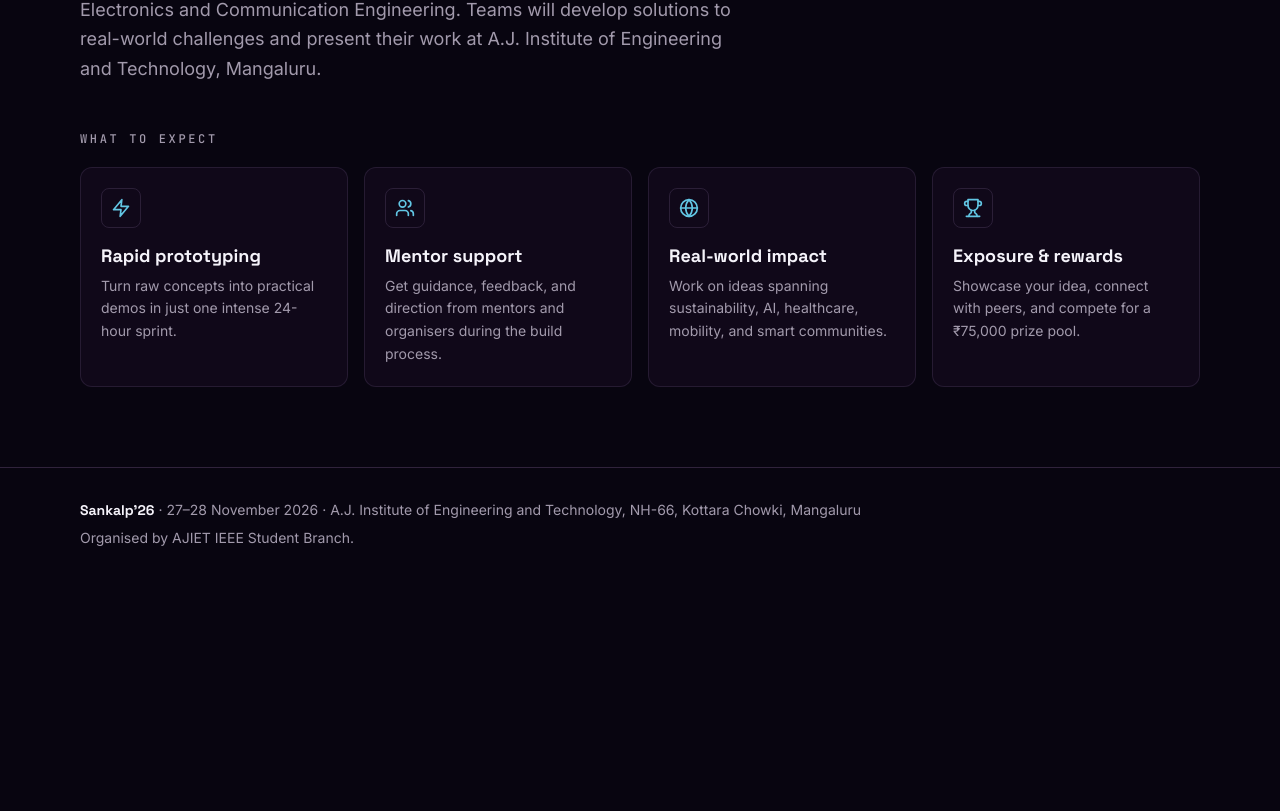
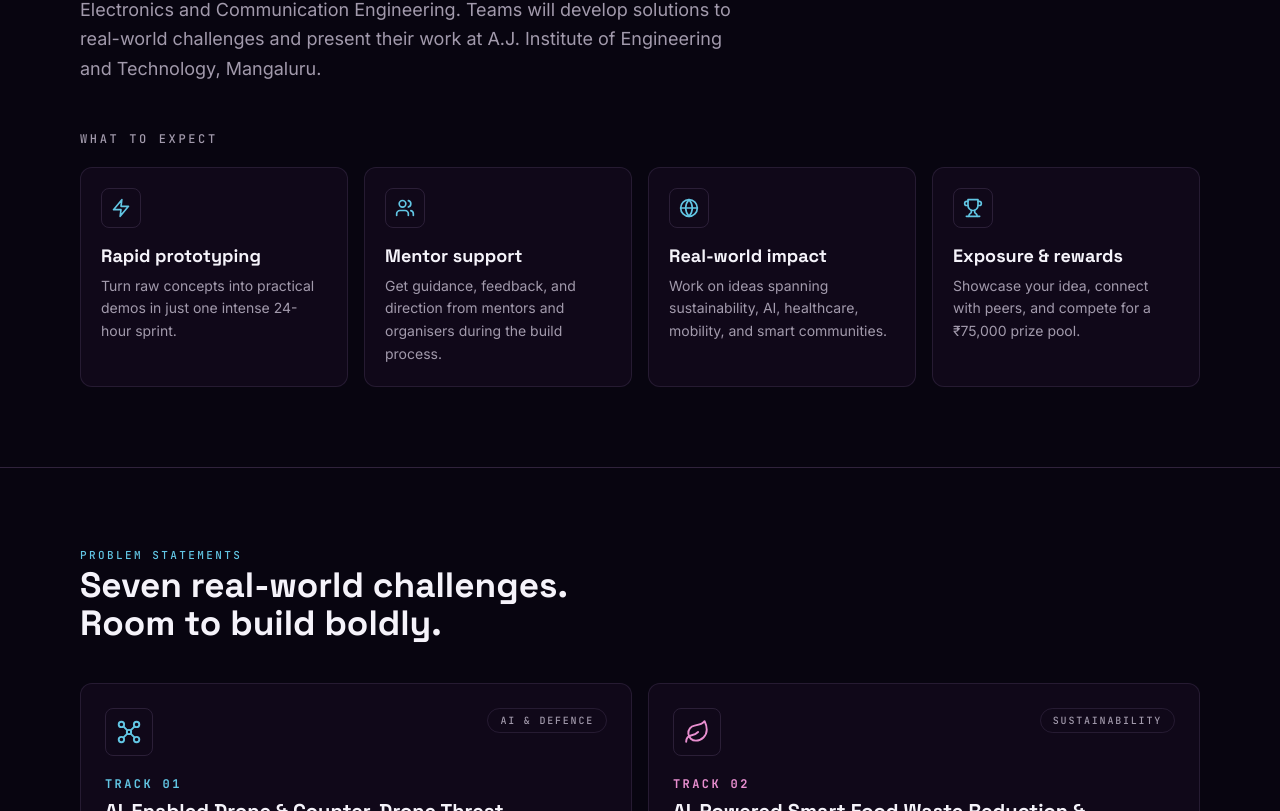
Before and after one commit to bharath1545/sankalp, a Next.js app in the folder web/: page / in a window 1280 px wide. Shown: the part 1989-2800 px from the top of the page. Before the commit the page ends 2569 px from the top, so only its background shows below. Built offline with nearby package versions, Linux system fonts and the light colour scheme.

Commit message:
feat(web): add Themes and Tracks section

```diff
--- a/web/src/app/page.tsx
+++ b/web/src/app/page.tsx
@@ -1,11 +1,13 @@
 import { About } from "@/components/about";
 import { Hero } from "@/components/hero";
+import { Tracks } from "@/components/tracks";
 
 export default function Page() {
   return (
     <>
       <Hero />
       <About />
+      <Tracks />
     </>
   );
 }
--- /dev/null
+++ b/web/src/components/tracks.tsx
@@ -0,0 +1,80 @@
+import { tracks } from "@/lib/tracks";
+
+/** Section 3: Themes / Tracks. One card per problem statement, each with its own icon and number. */
+export function Tracks() {
+  return (
+    <section
+      id="themes"
+      className="scroll-mt-20 border-t border-line"
+      data-testid="tracks"
+    >
+      <div className="mx-auto max-w-6xl px-4 py-16 sm:py-20">
+        <p className="lp-eyebrow">Problem statements</p>
+        <h2 className="lp-h2 max-w-2xl">
+          Seven real-world challenges. Room to build boldly.
+        </h2>
+
+        <ol className="mt-10 grid gap-4 md:grid-cols-2">
+          {tracks.map((t, i) => {
+            const accent = i % 2 === 0 ? "text-cyan" : "text-pink";
+            const last = i === tracks.length - 1;
+            return (
+              <li
+                key={t.id}
+                data-testid="track"
+                className={`group relative flex flex-col overflow-hidden rounded-lg border border-line-strong/40 bg-deep p-5 transition-colors hover:border-line-strong sm:p-6 ${
+                  last ? "md:col-span-2" : ""
+                }`}
+              >
+                {/* Large ghost numeral */}
+                <span
+                  aria-hidden="true"
+                  className={`pointer-events-none absolute -bottom-6 right-3 select-none font-display text-[7rem] font-bold leading-none opacity-[0.07] ${accent}`}
+                >
+                  {t.id}
+                </span>
+
+                <div className="flex items-start justify-between gap-3">
+                  <span
+                    className={`inline-grid size-12 place-items-center rounded-md border border-line-strong/50 ${accent}`}
+                  >
+                    <svg
+                      width="26"
+                      height="26"
+                      viewBox="0 0 24 24"
+                      fill="none"
+                      stroke="currentColor"
+                      strokeWidth="1.75"
+                      strokeLinecap="round"
+                      strokeLinejoin="round"
+                      aria-hidden="true"
+                    >
+                      {t.icon.map((d) => (
+                        <path key={d} d={d} />
+                      ))}
+                    </svg>
+                  </span>
+                  <span className="rounded-full border border-line-strong/40 px-3 py-1 font-mono text-[10px] font-medium uppercase tracking-[0.18em] text-muted">
+                    {t.tag}
+                  </span>
+                </div>
+
+                <p
+                  className={`mt-5 font-mono text-xs font-bold tracking-[0.2em] ${accent}`}
+                >
+                  TRACK {t.id}
+                </p>
+                <h3 className="mt-1.5 font-display text-lg font-bold leading-snug sm:text-xl">
+                  {t.title}
+                </h3>
+                <p className="relative mt-2 max-w-prose text-sm leading-relaxed text-muted sm:text-base">
+                  {t.text}
+                </p>
+              </li>
+            );
+          })}
+        </ol>
+      </div>
+    </section>
+  );
+}
--- /dev/null
+++ b/web/src/lib/tracks.ts
@@ -0,0 +1,111 @@
+/**
+ * The seven problem statements (hackathon themes / tracks). Text is from the live site.
+ * Not the website's dark/light colour scheme.
+ * `tag` is a short domain label for the card and can be edited freely.
+ */
+
+/** SVG path data for a circle, so every icon can be a list of paths. */
+const circle = (cx: number, cy: number, r: number) =>
+  `M${cx - r} ${cy}a${r} ${r} 0 1 0 ${2 * r} 0a${r} ${r} 0 1 0 ${-2 * r} 0`;
+
+export interface Track {
+  id: string;
+  title: string;
+  text: string;
+  tag: string;
+  /** Stroke icon paths, 24x24 viewBox. */
+  icon: string[];
+}
+
+export const tracks: Track[] = [
+  {
+    id: "01",
+    title: "AI-Enabled Drone & Counter-Drone Threat Simulation Trainer",
+    text: "Explore AI-driven simulation and training systems designed to study drone-related threats and improve threat-response preparedness.",
+    tag: "AI & Defence",
+    icon: [
+      circle(12, 12, 2),
+      "M10.5 10.5 7 7",
+      "M13.5 10.5 17 7",
+      "M10.5 13.5 7 17",
+      "M13.5 13.5 17 17",
+      circle(5, 5, 2.5),
+      circle(19, 5, 2.5),
+      circle(5, 19, 2.5),
+      circle(19, 19, 2.5),
+    ],
+  },
+  {
+    id: "02",
+    title:
+      "AI-Powered Smart Food Waste Reduction & Sustainable Redistribution Ecosystem for Institutional Kitchens and Food Processing Units",
+    text: "Develop intelligent solutions for institutional kitchens and food processing units to reduce food waste and support sustainable redistribution.",
+    tag: "Sustainability",
+    icon: [
+      "M11 20A7 7 0 0 1 9.8 6.1C15.5 5 17 4.48 19 2c1 2 2 4.18 2 8 0 5.5-4.78 10-10 10z",
+      "M2 21c0-3 1.85-5.36 5.08-6C9.5 14.52 12 13 13 12",
+    ],
+  },
+  {
+    id: "03",
+    title:
+      "V2V Visionaries: Engineering the Next Generation of Collision Avoidance & Road Safety",
+    text: "Reimagine safer roads through vehicle-to-vehicle communication, intelligent sensing, and next-generation collision avoidance solutions.",
+    tag: "Mobility",
+    icon: [
+      "M2 13.5h8a1 1 0 0 1 1 1V19H2v-4.5a1 1 0 0 1 0-1z",
+      "M13 13.5h8a1 1 0 0 1 1 1V19h-9v-4.5a1 1 0 0 1 0-1z",
+      "M9 9a4.2 4.2 0 0 1 6 0",
+      "M6.5 6.2a8 8 0 0 1 11 0",
+    ],
+  },
+  {
+    id: "04",
+    title:
+      "Edge-AI Smart Stethoscope for Real-Time Cardiopulmonary Screening in Rural PHCs",
+    text: "Explore smart, edge-enabled stethoscope systems that support preliminary cardiopulmonary screening in rural Primary Health Centres.",
+    tag: "Healthcare",
+    icon: [
+      "M11 2v2",
+      "M5 2v2",
+      "M5 3H4a2 2 0 0 0-2 2v4a6 6 0 0 0 12 0V5a2 2 0 0 0-2-2h-1",
+      "M8 15a6 6 0 0 0 12 0v-3",
+      circle(20, 10, 2),
+    ],
+  },
+  {
+    id: "05",
+    title:
+      "On-Site Containment-Based Toilets: Innovative Solutions for Sustainable Waste Treatment",
+    text: "Explore technological, biochemical, or nature-based approaches for treating excreta on-site while protecting the environment and groundwater.",
+    tag: "Sanitation",
+    icon: [
+      "M12 22a7 7 0 0 0 7-7c0-2-1-3.9-3-5.5s-3.5-4-4-6.5c-.5 2.5-2 4.9-4 6.5C6 11.1 5 13 5 15a7 7 0 0 0 7 7z",
+    ],
+  },
+  {
+    id: "06",
+    title: "Indigenous Leak Detection Sensor Systems for Water Supply Pipelines",
+    text: "Develop indigenous sensor-based systems for detecting pipeline leaks and improving water-supply operation and maintenance.",
+    tag: "Water",
+    icon: [
+      "M3 6h18v5H3z",
+      "M7 6v5",
+      "M17 6v5",
+      "M12 15c-1 1.5-1.5 2.4-1.5 3.2a1.5 1.5 0 0 0 3 0c0-.8-.5-1.7-1.5-3.2z",
+    ],
+  },
+  {
+    id: "07",
+    title: "Supply Chain Intelligence & Coastal Chain Intelligence",
+    text: "Design real-time tracking, demand forecasting, and risk-management solutions to strengthen port efficiency, coastal trade, and logistics.",
+    tag: "Logistics",
+    icon: [
+      "M2 21c.6.5 1.2 1 2.5 1 2.5 0 2.5-2 5-2 1.3 0 1.9.5 2.5 1 .6.5 1.2 1 2.5 1 2.5 0 2.5-2 5-2 1.3 0 1.9.5 2.5 1",
+      "M19.38 20A11.6 11.6 0 0 0 21 14l-9-4-9 4c0 2.9.94 5.34 2.81 7.76",
+      "M19 13V7a2 2 0 0 0-2-2H7a2 2 0 0 0-2 2v6",
+      "M12 10v4",
+      "M12 2v3",
+    ],
+  },
+];
```
Also changed, not shown: 1 other file (tests, documents, lock files or other folders).
